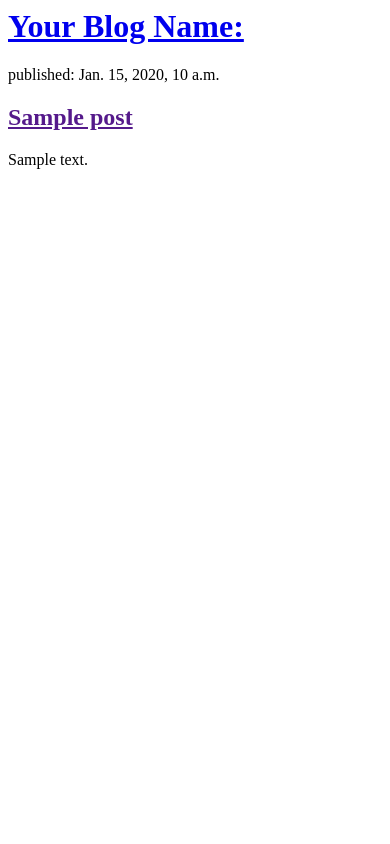
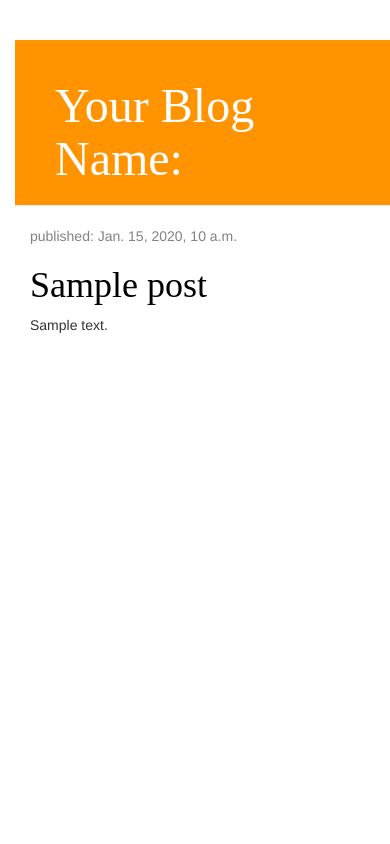
Before and after one commit to bbdvin007/bbd-vin-blog, a Django app: template blog/templates/blog/post_list.html in a window 390 px wide. Run offline with Django 3.2, Linux system fonts and the light colour scheme; the template is opened without the code that fills it: values that come from a table or form of the project are taken from there, others are empty; tables that the repository leaves empty hold one stand-in row (values such as "Sample post"); some libraries are stand-ins or nearby versions.

Commit message:
Modified templates with css

```diff
--- /dev/null
+++ b/blog/static/css/blog.css
@@ -0,0 +1,53 @@
+h1 a {
+    color: #FCA205;
+    font-family: 'sans-serif';
+}
+body {
+    padding-left: 15px;
+}
+.page-header {
+    background-color: #ff9400;
+    margin-top: 0;
+    padding: 20px 20px 20px 40px;
+}
+
+.page-header h1, .page-header h1 a, .page-header h1 a:visited, .page-header h1 a:active {
+    color: #ffffff;
+    font-size: 36pt;
+    text-decoration: none;
+}
+
+.content {
+    margin-left: 40px;
+}
+
+h1, h2, h3, h4 {
+    font-family: 'Lobster', cursive;
+}
+
+.date {
+    color: #828282;
+}
+
+.save {
+    float: right;
+}
+
+.post-form textarea, .post-form input {
+    width: 100%;
+}
+
+.top-menu, .top-menu:hover, .top-menu:visited {
+    color: #ffffff;
+    float: right;
+    font-size: 26pt;
+    margin-right: 20px;
+}
+
+.post {
+    margin-bottom: 70px;
+}
+
+.post h1 a, .post h1 a:visited {
+    color: #000000;
+}
--- a/blog/templates/blog/post_list.html
+++ b/blog/templates/blog/post_list.html
@@ -1,11 +1,31 @@
-<div>
+{% load static %}
+
+<html>
+<head>
+    <title>Your Blog Name</title>
+    <link rel="stylesheet" href="static/css/blog.css">
+    <link rel="stylesheet" href="//maxcdn.bootstrapcdn.com/bootstrap/3.2.0/css/bootstrap.min.css">
+    <link rel="stylesheet" href="//maxcdn.bootstrapcdn.com/bootstrap/3.2.0/css/bootstrap-theme.min.css">
+</head>
+<body>
+<div class="page-header">
     <h1><a href="/">Your Blog Name:</a></h1>
 </div>
 
-{% for post in posts %}
-    <div>
-        <p>published: {{post.published_date}}</p>
-        <h2><a href="">{{post.title}}</a></h2>
-        <p>{{ post.text|linebreaksbr }}</p>
+<div class="content container">
+    <div class="row">
+        <div class="col-md-8">
+            {% for post in posts %}
+                <div class="post">
+                    <div class="date">
+                        <p>published: {{ post.published_date }}</p>
+                    </div>
+                    <h1><a href="">{{ post.title }}</a></h1>
+                    <p>{{ post.text|linebreaksbr }}</p>
+                </div>
+            {% endfor %}
+        </div>
     </div>
-{% endfor %}
+</div>
+</body>
+</html>
```
